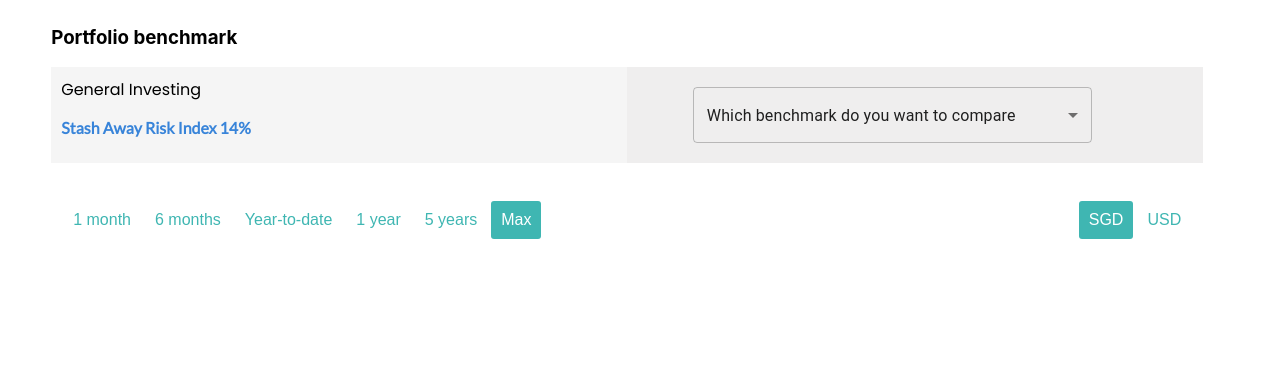
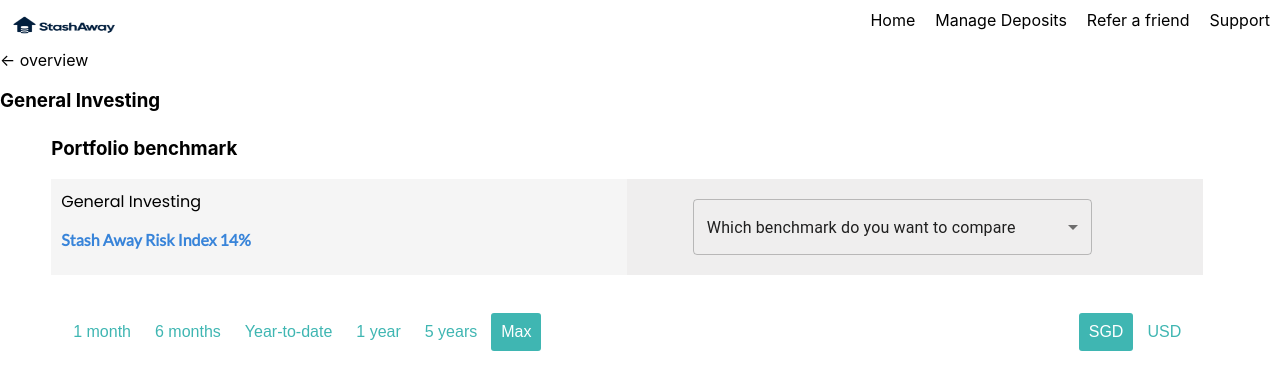
Before and after one commit to bakash95/PeformanceVisualizer, a React (Create React App) app: page / in a window 1280 px wide. Shown: the top 390 px of the page. Built offline with nearby package versions, Linux system fonts and the light colour scheme.

Commit message:
header for company and pick values from dictionary

```diff
--- a/src/App.css
+++ b/src/App.css
@@ -30,3 +30,19 @@
   /*added for outline none in mobile devices*/
   -webkit-tap-highlight-color: transparent;
 }
+
+.App-header {
+  display: flex;
+  height: 50px;
+  flex: 0 0 auto;
+}
+
+.nav_items {
+  display: flex;
+  flex: 1 1 auto;
+  justify-content: flex-end;
+}
+
+.nav_item {
+  margin: 10px
+}
--- a/src/App.js
+++ b/src/App.js
@@ -3,12 +3,25 @@
 import PortFolio from './overview/PortFolio/container/PortFolioContainer'
 
 import './App.css'
+import Logo from './assets/com_logo.png'
 
 function App() {
+  let {dictionary} = window;
   return (
     <div className="App">
       <header className="App-header">
+        <img src={Logo} alt="logo" width="10%" height="100%" />
+        <div className="nav_items">
+          <p className="nav_item">{dictionary['Home']}</p>
+          <p className="nav_item">{dictionary['Manage_Deposits']}</p>
+          <p className="nav_item">{dictionary['Refer_friend']}</p>
+          <p className="nav_item">{dictionary['Support']}</p>
+        </div>
       </header>
+      <div>
+        &larr; {dictionary['overview']}
+      </div>
+      <h3>{dictionary['General_Investing']}</h3>
       <BrowserRouter>
         <Route path="/" component={PortFolio}></Route>
       </BrowserRouter>
--- /dev/null
+++ b/src/dictionary/dictionary.js
@@ -0,0 +1,19 @@
+let dictionaryEn = {
+    'Home': 'Home',
+    'Manage_Deposits': 'Manage Deposits',
+    'Refer_friend': 'Refer a friend',
+    'Support': 'Support',
+    'General_Investing': 'General Investing',
+    'overview':'overview',
+}
+
+let dictionaryChi = {
+    'Home': 'Home1',
+    'Manage_Deposits': 'Manage Deposits',
+    'Refer_friend': 'Refer a friend',
+    'Support': 'Support',
+    'General_Investing': 'General Investing',
+    'overview':'overview',
+}
+
+export {dictionaryEn as en,dictionaryChi as ch};
--- a/src/index.js
+++ b/src/index.js
@@ -5,6 +5,7 @@
 import * as serviceWorker from './serviceWorker';
 
 import listReducer from './redux/reducers/performanceDataReducer'
+import * as dictionaries from 'dictionary/dictionary'
 
 import { Provider } from 'react-redux'
 import { createStore, combineReducers } from 'redux'
@@ -12,6 +13,11 @@
 let rootreducer = combineReducers({ performanceData: listReducer });
 
 let store = createStore(rootreducer);
+
+
+//picks the local and loads in the window can be used across components
+let defaultLocale = 'en';
+window.dictionary = dictionaries[defaultLocale] ? dictionaries[defaultLocale] : dictionaries['en'];
 
 ReactDOM.render(
   <React.StrictMode>
--- a/src/overview/PortFolio/components/PortFolio/portfolioOptions.js
+++ b/src/overview/PortFolio/components/PortFolio/portfolioOptions.js
@@ -40,16 +40,16 @@
 ]
 
 const PeriodSelector = (props) => {
-    const [selectedButton, setSelected] = useState("6");
+    const [selectedPeriod, setSelected] = useState("6");
+    props.performanceDataAction({ selectedPeriod })
     const selectChange = (value) => {
         setSelected(value);
-        props.performanceDataAction({ selectedButton })
     }
     return (
         <div className="cardContainer">
             {
                 keysForPeriod.map((item) => {
-                    let selected = item.keyValue === selectedButton ? "selected" : "";
+                    let selected = item.keyValue === selectedPeriod ? "selected" : "";
                     return (
                         <Button keyValue={item.keyValue} selected={selected} onClick={selectChange} className="btn-style">{item.keyName}</Button>
                     )
@@ -71,16 +71,16 @@
 ]
 
 const CurrenySelector = (props) => {
-    const [selectedButton, setSelected] = useState("1");
+    const [selectedCurrency, setSelected] = useState("1");
+    let currency = (selectedCurrency === "1") ? "SGD" : "USD"
+    props.performanceDataAction({ currency })
     const selectChange = (value) => {
         setSelected(value);
-        let currency = (selectedButton === "1") ? "SGD" : "USD"
-        props.performanceDataAction({ currency })
     }
     return (
         <div className="cardContainer flx-display just-end">
             {currencyOptions.map((item) => {
-                let selected = item.keyValue === selectedButton ? "selected" : "";
+                let selected = item.keyValue === selectedCurrency ? "selected" : "";
                 return (
                     <Button keyValue={item.keyValue} selected={selected} onClick={selectChange} className="btn-style">{item.keyName}</Button>
                 )
--- /dev/null
+++ b/src/overview/PortFolio/components/benchmark/benchMarkOptions.js
@@ -0,0 +1,57 @@
+import React, { useState } from 'react';
+import { FormControl, MenuItem, Select } from '@material-ui/core';
+
+const PortFolio = (props) => {
+    return (
+        <div className="container">
+            <h3>Portfolio benchmark</h3>
+            <section className="flx-display">
+                <article className="cardContainer" style={{ background: '#f5f5f5' }}>
+                    <div className="cardText">
+                        <summary className="cardTextHeader">General Investing</summary>
+                        <p className="cardTextContent"><b>Stash Away Risk Index 14%</b></p>
+                    </div>
+                </article>
+                <article className="cardContainer" style={{ background: 'rgb(239, 238, 238)' }}>
+                    <div className="cardText">
+                        <SelectField onChange={(selectedIndexValue, selectedIndexName) => { props.performanceDataAction({ selectedIndexValue, selectedIndexName }) }} />
+                    </div>
+                </article>
+            </section>
+        </div>
+    )
+}
+
+const SelectField = (props) => {
+    let [selectedIndexValue, setSelected] = useState(-1);
+    let onChange = (event) => {
+        let selectedValue = event.target.value
+        props.onChange(selectedValue, stockComparsionIndex[selectedValue]);
+        setSelected(selectedValue);
+    }
+    return (
+        <div className="pd10">
+            <FormControl className="width-80" variant="outlined">
+                <Select
+                    labelId="outlined-age-native-simple-label"
+                    id="outlined-age-native-simple"
+                    onChange={onChange}
+                    value={selectedIndexValue}
+                >
+                    <MenuItem value="-1" disabled>Which benchmark do you want to compare</MenuItem>
+                    <MenuItem value={10}>{stockComparsionIndex[10]}</MenuItem>
+                    <MenuItem value={20}>{stockComparsionIndex[20]}</MenuItem>
+                    <MenuItem value={30}>{stockComparsionIndex[30]}</MenuItem>
+                </Select>
+            </FormControl>
+        </div>
+    )
+}
+
+const stockComparsionIndex = {
+    10: "mix of 60% stocks (VTSMX ETF)",
+    20: "40% bonds (VBMFX ETF)",
+    30: "20% stocks and 80% bonds"
+}
+
+export default PortFolio;
--- a/src/overview/PortFolio/components/chart/LineChart.js
+++ b/src/overview/PortFolio/components/chart/LineChart.js
@@ -28,7 +28,7 @@
 
     componentWillReceiveProps(nextProps, state) {
         let request = { ...nextProps.performanceData }
-        if (request.selectedValue) {
+        if (request.selectedIndexValue) {
             let successCallBack = (response) => {
                 let { baseLineData, stashawayReturns, marker } = response
                 this.setState({ ...nextProps.performanceData, baseLineData, stashawayReturns, marker })
@@ -77,7 +77,7 @@
                 <ResponsiveLine
                     {...commonProperties}
                     data={[
-                        { id: this.state.selectedIndex, data: baseLineData },
+                        { id: this.state.selectedIndexName, data: baseLineData },
                         { id: 'Stashaway', data: stashawayReturns }
                     ]}
                     xScale={{
--- a/src/overview/PortFolio/container/PortFolioContainer.js
+++ b/src/overview/PortFolio/container/PortFolioContainer.js
@@ -1,13 +1,12 @@
-import React, { PureComponent, useState } from 'react'
+import React, { PureComponent} from 'react'
 import { connect } from 'react-redux';
-import './css/portfolio.css'
 
-import Select from '@material-ui/core/Select';
-import { MenuItem, FormControl } from '@material-ui/core';
+import PortFolio from '../components/benchmark/benchMarkOptions'
 import LineChart from '../components/chart/LineChart'
 import GraphOptions from '../components/PortFolio/portfolioOptions'
 import { performanceDataAction } from 'redux/actions/performanceDataActions';
 
+import './css/portfolio.css'
 
 class PortFolioContainer extends PureComponent {
     constructor(props) {
@@ -28,57 +27,4 @@
     }
 }
 
-const PortFolio = (props) => {
-    return (
-        <div className="container">
-            <h3>Portfolio benchmark</h3>
-            <section className="flx-display">
-                <article className="cardContainer" style={{ background: '#f5f5f5' }}>
-                    <div className="cardText">
-                        <summary className="cardTextHeader">General Investing</summary>
-                        <p className="cardTextContent"><b>Stash Away Risk Index 14%</b></p>
-                    </div>
-                </article>
-                <article className="cardContainer" style={{ background: 'rgb(239, 238, 238)' }}>
-                    <div className="cardText">
-                        <SelectField onChange={(selectedValue, selectedIndex) => { props.performanceDataAction({ selectedValue, selectedIndex }) }} />
-                    </div>
-                </article>
-            </section>
-        </div>
-    )
-}
-
-const SelectField = (props) => {
-    let [selectedValue, setSelected] = useState(-1);
-    let onChange = (event) => {
-        let selectedValue = event.target.value
-        props.onChange(selectedValue, stockComparsionIndex[selectedValue]);
-        setSelected(selectedValue);
-    }
-    return (
-        <div className="pd10">
-            <FormControl className="width-80" variant="outlined">
-                <Select
-                    labelId="outlined-age-native-simple-label"
-                    id="outlined-age-native-simple"
-                    onChange={onChange}
-                    value={selectedValue}
-                >
-                    <MenuItem value="-1" disabled>Which benchmark do you want to compare</MenuItem>
-                    <MenuItem value={10}>{stockComparsionIndex[10]}</MenuItem>
-                    <MenuItem value={20}>{stockComparsionIndex[20]}</MenuItem>
-                    <MenuItem value={30}>{stockComparsionIndex[30]}</MenuItem>
-                </Select>
-            </FormControl>
-        </div>
-    )
-}
-
-const stockComparsionIndex = {
-    10: "mix of 60% stocks (VTSMX ETF)",
-    20: "40% bonds (VBMFX ETF)",
-    30: "20% stocks and 80% bonds"
-}
-
 export default connect(null, { performanceDataAction })(PortFolioContainer);
```
Also changed, not shown: src/assets/com_logo.png (added).
